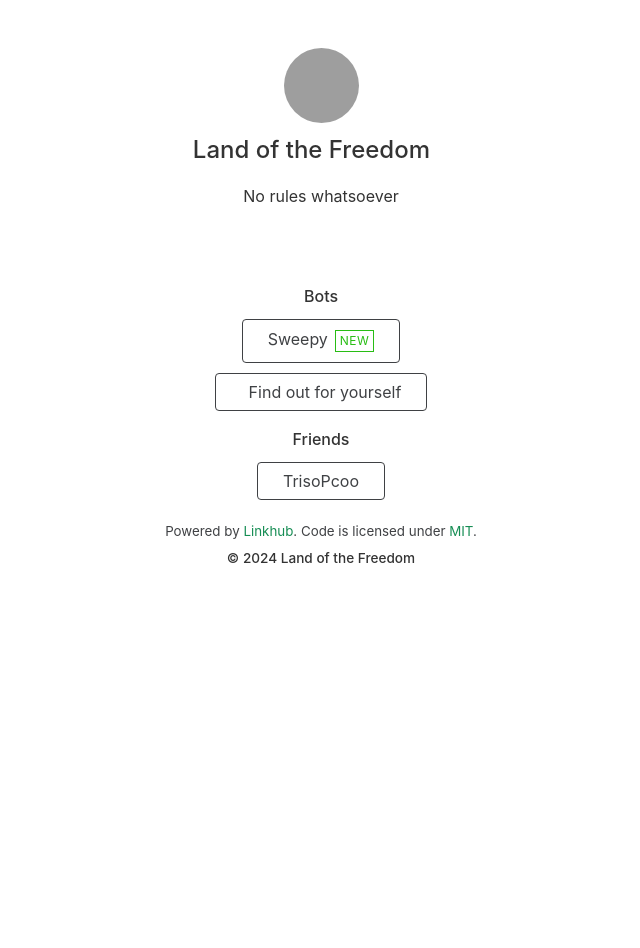
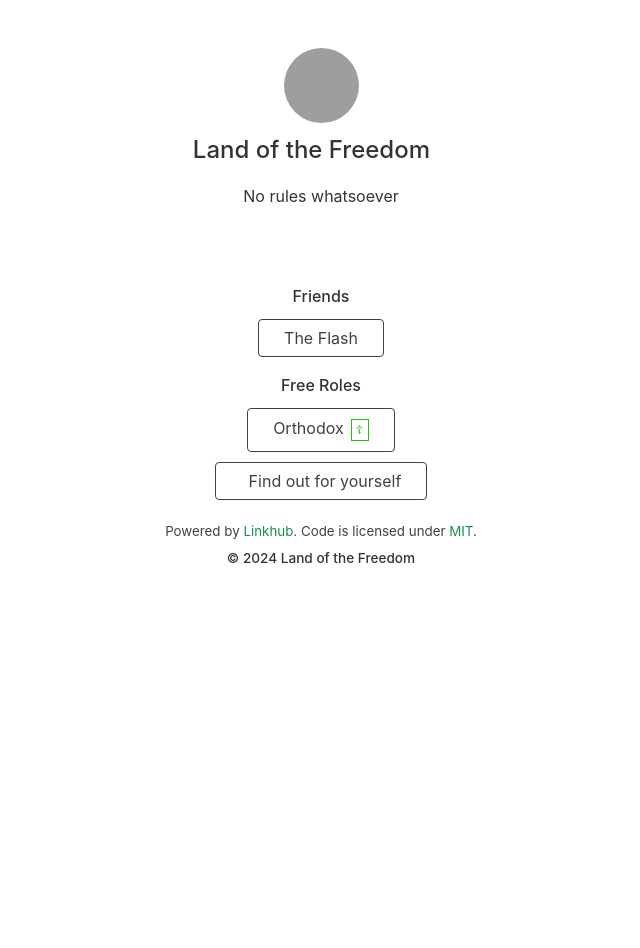
Before and after one commit to ShadowElixir/lotf, a Jekyll site: the page built from index.html, in a window 1280 px wide. Shown: the whole page, without its empty margins (319-959 px from the left). Built offline with Jekyll 4.4.1, drawn with Linux system fonts in a browser that asks for light colours; nearby versions of some CDN libraries; comment, search, counter and statistics services are not loaded; grey boxes are pictures that could not be loaded.

Commit message:
Update links.yml

```diff
--- a/_data/links.yml
+++ b/_data/links.yml
@@ -1,14 +1,14 @@
-- category: Bots
+- category: Friends
   items:
-    - title: Sweepy
-      url: https://www.sweepy.lol
-      tag: New
+    - title: The Flash
+      url: https://www.youtube.com/@theflash444
+
+- category: Free Roles
+  items:
+    - title: Orthodox
+      url: https://cutt.ly/landofthefreedom
+      tag: ☦︎
 
     - title: Find out for yourself
       url: https://cutt.ly/landofthefreedom
       icon: simple-icons:discord
-
-- category: Friends
-  items:
-    - title: TrisoPcoo
-      url: https://www.trisopcoo.co.uk
```
